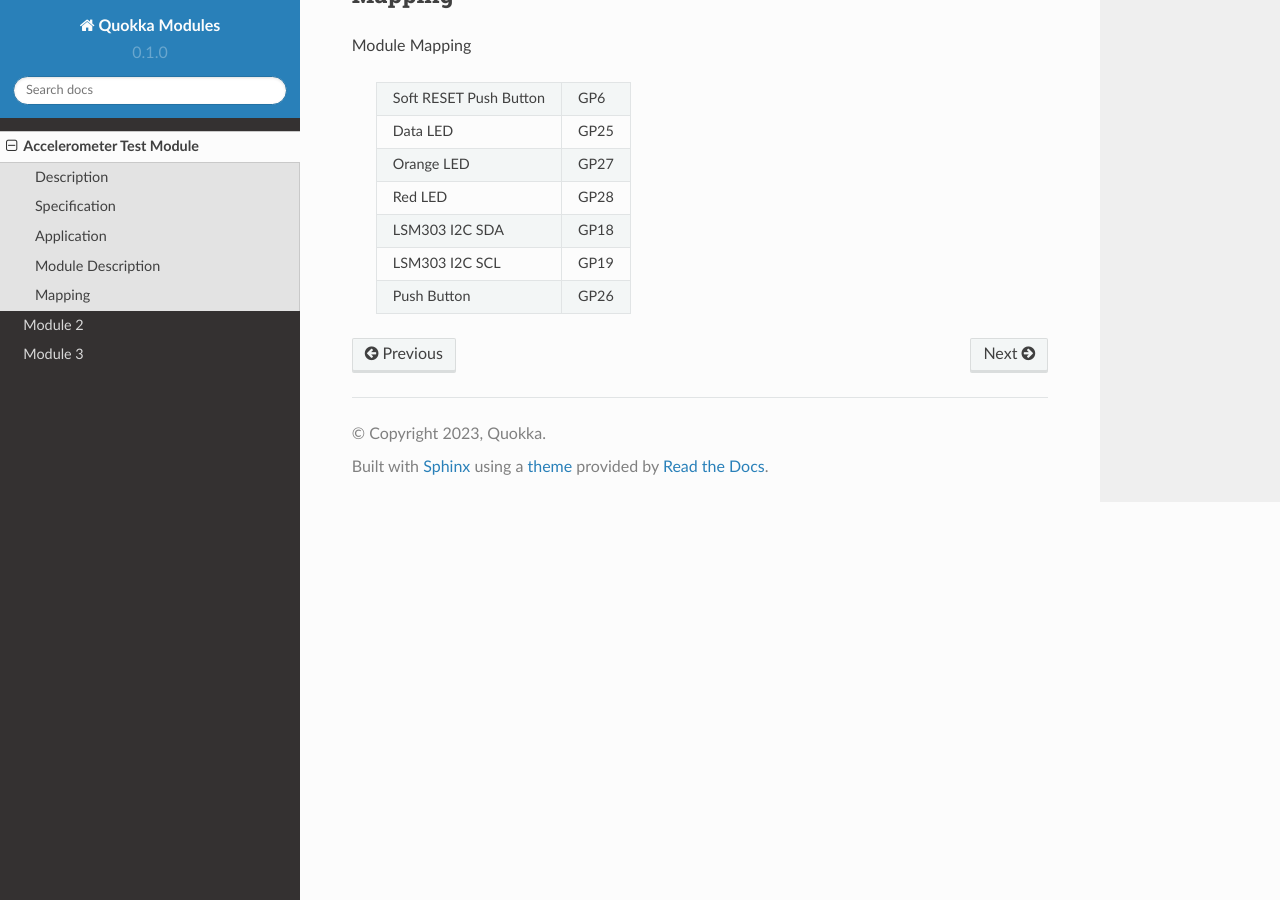
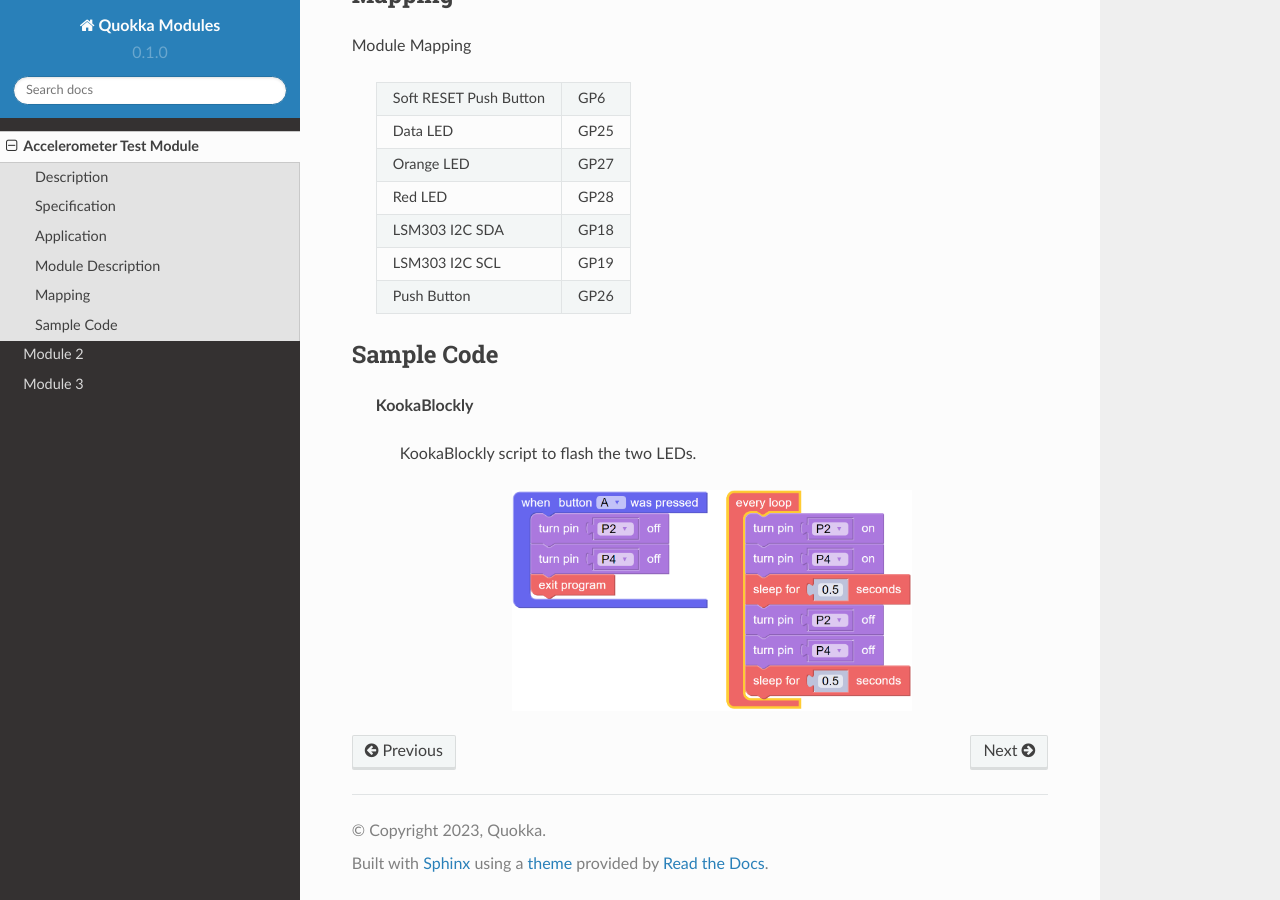
Before and after one commit to JulianDinsdale/Quokka-Modules, a Sphinx documentation site: the page built from docs/source/Acc_Test_Mod.rst, in a window 1280 px wide and 900 px high, scrolled down 2592 px. Built offline with Sphinx 7.4.7 and the Read the Docs theme 2.0.0, drawn with Linux system fonts in a browser that asks for light colours.

Commit message:
KB image inserted

```diff
--- a/docs/source/Acc_Test_Mod.rst
+++ b/docs/source/Acc_Test_Mod.rst
@@ -142,3 +142,17 @@
             +----------------------------------+-----------------------+
             | Push Button                      |  GP26                 |
             +----------------------------------+-----------------------+
+
+
+
+Sample Code
+~~~~~~~~~~~
+
+  **KookaBlockly**
+
+    KookaBlockly script to flash the two LEDs.
+
+  .. image:: images/AccLEDonoff.png
+    :width: 400
+    :align: center
+    :alt: Alternative Text
```
Also changed, not shown: docs/source/images/AccLEDonoff.png (added).
